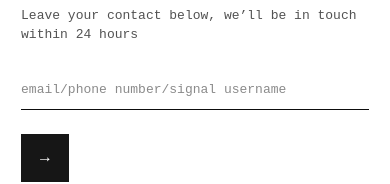
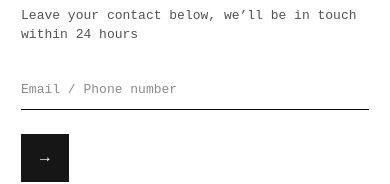
Before and after one commit to y4znn/rasbash, a website: page index.html in a window 390 px wide. Shown: the part 850-1034 px from the top of the page. Drawn offline with Linux system fonts and the light colour scheme; a web font is replaced by a local one.

Commit message:
Update contact placeholder to Email / Phone number

```diff
--- a/index.html
+++ b/index.html
@@ -210,7 +210,7 @@
         <input type="hidden" name="from_name" value="RASBASH Website">
         <input type="checkbox" name="botcheck" style="display:none" tabindex="-1" autocomplete="off">
         <div class="rb-step" data-step="1">
-          <input id="reply" class="rb-line-input" name="contact" type="text" autocomplete="email" maxlength="254" aria-label="Email, phone number, or signal username" placeholder="email/phone number/signal username" required>
+          <input id="reply" class="rb-line-input" name="contact" type="text" autocomplete="email" maxlength="254" aria-label="Email or phone number" placeholder="Email / Phone number" required>
         </div>
         <div class="rb-step" data-step="2" hidden>
           <input id="full-name" class="rb-line-input" name="name" type="text" autocomplete="name" maxlength="160" aria-label="Full name" placeholder="Full name">
```
